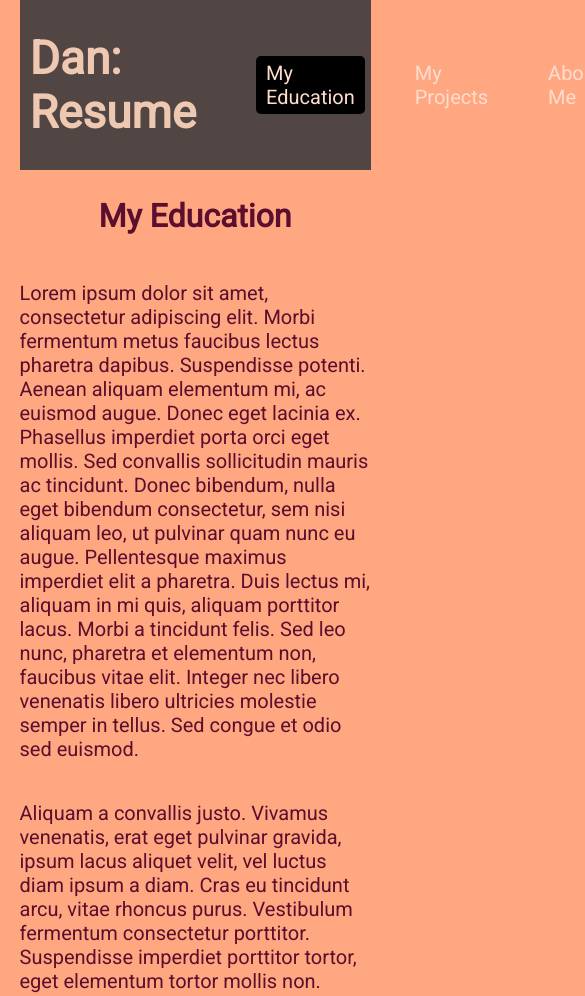
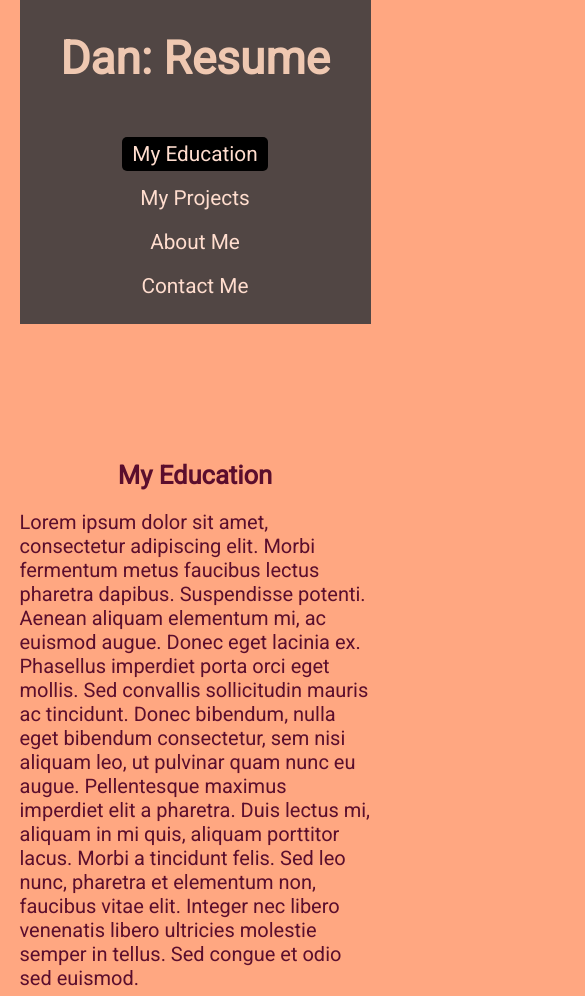
Before and after one commit to dbingtech/LandingPage, a plain HTML site: page index.html in a window 390 px wide. Shown: the top 996 px of the page, 585 px wide, since content can reach past the window. Drawn offline with Linux system fonts and the light colour scheme.

Commit message:
Add files via upload

```diff
--- /dev/null
+++ b/stylesheets/active.css
@@ -0,0 +1,4 @@
+nav .page_header ul li.active {
+  background-color: green;
+  border: 2px solid black;
+}
--- /dev/null
+++ b/stylesheets/responsive.css
@@ -0,0 +1,67 @@
+@media(max-width: 460px){
+    #page_title {
+        font-size: 1.2em;
+        padding-top:5px;
+        margin:0;
+    }
+    .main_head {
+        flex-direction: column;
+        align-items: center;
+        justify-content: space-evenly;
+    }
+    #nav_ul {
+        flex-direction: column;
+        align-items: center;
+        justify-content: space-evenly;
+        padding: 0;
+    }
+    #nav_ul li a {
+        font-size: .9em;
+    }
+    section {
+        min-height: 100vh;
+        padding: 0;
+        margin:0;
+      }
+    h2 {
+        font-size: 1em;
+        margin: 0;
+        /* min-height: 10vh; */
+    }
+    .text {
+        font-size: 14px;
+    }
+}
+
+@media(max-width: 860px){
+    #page_title {
+        font-size: 1.7em;
+    }
+    .main_head {
+        flex-direction: column;
+        align-items: center;
+        justify-content: space-evenly;
+    }
+    #nav_ul {
+        flex-direction: column;
+        align-items: center;
+        justify-content: space-evenly;
+        padding: 0;
+    }
+    #nav_ul li a {
+        font-size: 1.3em;
+    }
+    section {
+        min-height: 100vh;
+        padding: 0;
+        margin: 0;
+      }
+    section h2 {
+        font-size: 1.6em;
+        margin: 0;
+        height: 50%;
+    }
+    .text {
+        font-size: 1.3em;
+    }
+}
--- a/stylesheets/style.css
+++ b/stylesheets/style.css
@@ -1,21 +1,20 @@
 @import url("navigation.css");
 @import url("footer.css");
+@import url("responsive.css");
 
-/* @import url("responsive.css"); */
 * {
   /* border: 1px dashed purple; */
   font-family: "Roboto", sans-serif;
   color: #5b0e2d;
   scroll-behavior: smooth;
 }
-
 body {
   background-color: #ffa781;
 }
 h1 {
   font-size: 46px;
   color: #efc8b1;
-  padding-left: 10px;
+  /* padding-left: 10px; */
 }
 h2 {
   font-size: 32px;
@@ -33,7 +32,7 @@ section {
   justify-content: center;
   flex-direction: column;
   align-items: center;
-  min-height: 100vh;
+  min-height: 125vh;
   padding: 0;
 }
 #buttontotop {
```
